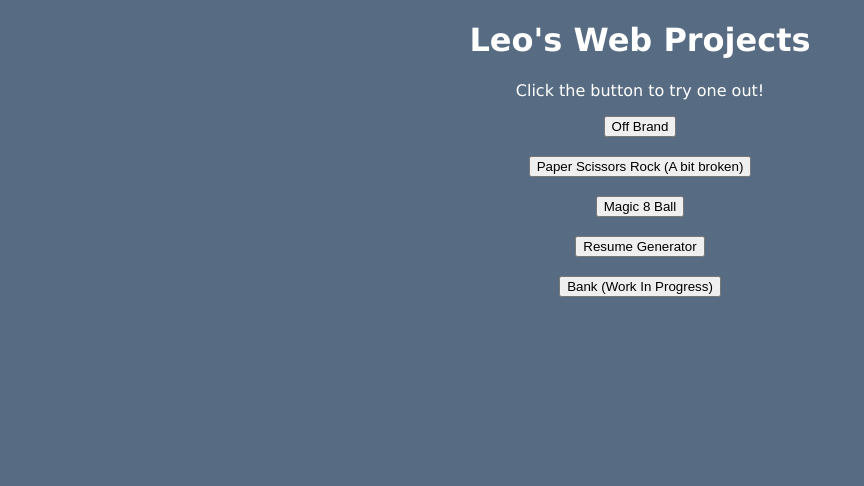
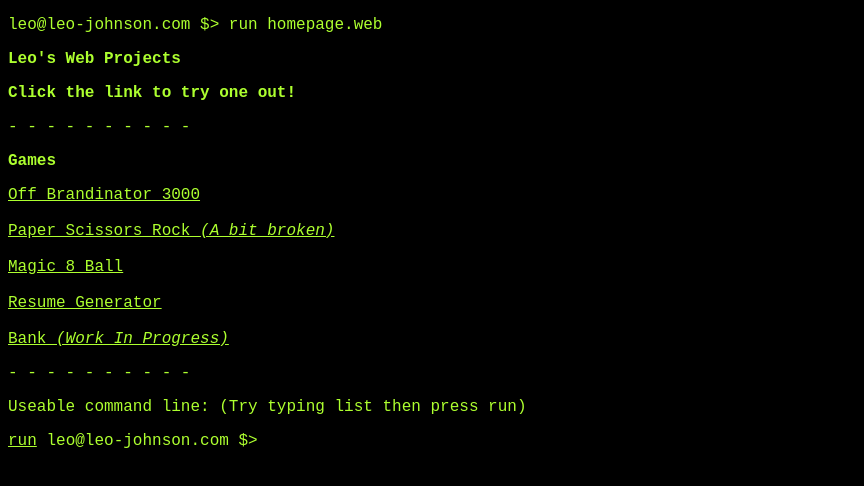
Before and after one commit to LeoTech8/My-Website, a plain HTML site: page projects/index.html in a window 1280 px wide. Shown: the whole page, without its empty margins (0-864 px from the left). Drawn offline with Linux system fonts and the light colour scheme.

Commit message:
V2! Command line style.

```diff
--- a/projects/index.html
+++ b/projects/index.html
@@ -4,25 +4,100 @@
     <meta name="viewport" content="width=device-width, initial-scale=1.0" />
     <style>
     body {
-        font-family: Verdana, sans-serif;
-        color: white;
-        background-color: rgb(87, 108, 131);
-        text-align: center;
+        font-family: 'Courier New', monospace;
+        background-color: rgb(0,0,0);
+        text-align: left;
       }
+    p {
+    color: greenyellow;
+      }
+    a:link {
+      color: greenyellow;
+    }
+    a:visited {
+      color:greenyellow;
+      ;
+    }
+    a:hover {
+      color: green;
+    }
+    a:active {
+        color: green;
+    }
+    input {
+        border:0;outline:0;
+    }
+    input:focus {
+        outline:none!important;
+    }
+    input[type="text"], textarea {
+    background-color : #000000;
+    color: greenyellow;
+    font-family: 'Courier New', 'monospace'
+    }
+    label {
+        color: greenyellow;
+    }
       </style>
 </head>
-<h1>Leo's Web Projects</h1>
-<p>Click the button to try one out!</p>
-<button onclick="document.location='https://www.leo-johnson.com/projects/off_brand/index.html'">Off Brand</button>
+<p>leo@leo-johnson.com $> run homepage.web</p>
+<p><b>Leo's Web Projects</b></p>
+<p><b>Click the link to try one out!</b></p>
+<p>- - - - - - - - - -</p>
+<p><b>Games</b></p>
+<a href="https://www.leo-johnson.com/projects/off_brand/index.html">Off Brandinator 3000</a>
 </br>
 </br>
-<button onclick="document.location='https://www.leo-johnson.com/projects/paper_scissors_rock/index.html'">Paper Scissors Rock (A bit broken)</button>
+<a href="https://www.leo-johnson.com/projects/paper_scissors_rock/index.html">Paper Scissors Rock <i>(A bit broken)</i></a>
 </br>
 </br>
-<button onclick="document.location='https://www.leo-johnson.com/projects/magic_8_ball/index.html'">Magic 8 Ball</button>
+<a href="https://www.leo-johnson.com/projects/magic_8_ball/index.html">Magic 8 Ball</a>
 </br>
 </br>
-<button onclick="document.location='https://leo-johnson.com/projects/resume_generator/index.html'">Resume Generator</button>
+<a href="https://www.leo-johnson.com/projects/resume_generator/index.html">Resume Generator</a>
 </br>
 </br>
-<button onclick="document.location='https://leo-johnson.com/projects/bank/index.html'">Bank (Work In Progress)</button>
+<a href='https://leo-johnson.com/projects/bank/index.html'">Bank <i>(Work In Progress)</i></a>
+</br>
+<p>- - - - -  - - - - -</p>
+<p>Useable command line: (Try typing list then press run)</p>
+<a href="javascript:inputreg()">run</a>
+<label for="userinput">leo@leo-johnson.com $></label>
+<input id="userinput" type="text">
+<p id="response"></p>
+<script>
+function inputreg() {
+    let input = document.getElementById("userinput").value;
+    if(input == "hi") {
+        alert("Hello!")
+    }
+    if(input == "") {
+        alert("So you want me do do nothing?")
+    }
+    if(input == "help") {
+        alert("Calling 000... (Just Kidding)")
+    }
+    if(input == "hack") {
+        alert("Infiltrating mainframe...")
+    }
+    if(input == "list") {
+        alert("Useable commands: list, hi, , help, hack, run, about, dir, listdir")
+    }
+    if(input == "run") {
+        alert("Where. I am text. I go nowhere. (Unless you press the button)")
+    }
+    if(input == "") {
+        alert("So you want me do do nothing?")
+    }
+    if(input == "about") {
+        alert("LeoOS Version 2.1")
+    }
+    if(input == "dir") {
+        alert("/projects/")
+    }
+    if(input == "listdir") {
+        alert("index.html, bank, magic_8_ball, off_brand, paper_scissors_rock, resume_generator")
+    }
+
+}
+</script>
```
